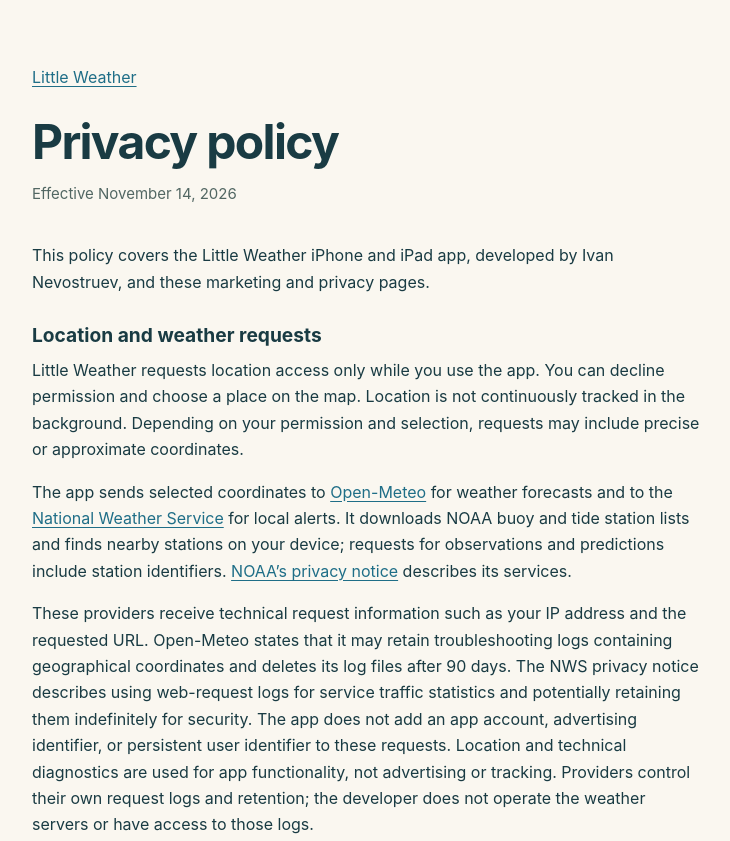
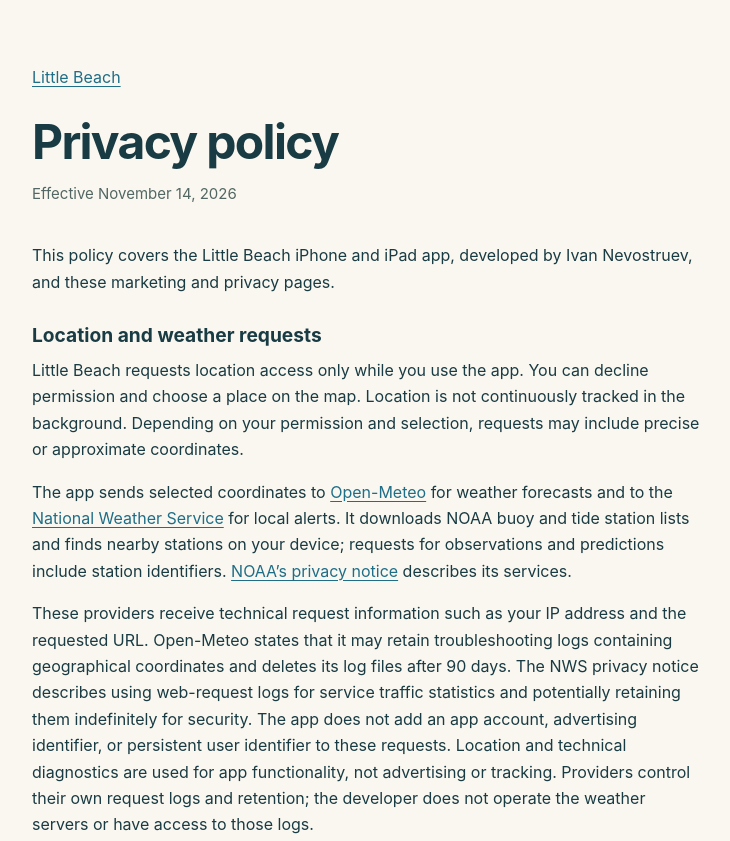
Before and after one commit to nevostruev/nevostruev.github.io, a plain HTML site: page apps/little-weather/privacy.html in a window 1280 px wide. Shown: the top 841 px of the page, without its empty margins (272-1002 px from the left). Drawn offline with Linux system fonts and the light colour scheme.

Commit message:
Rename Little Weather pages to Little Beach

```diff
--- a/apps/little-weather/privacy.html
+++ b/apps/little-weather/privacy.html
@@ -3,8 +3,8 @@
 <head>
   <meta charset="utf-8">
   <meta name="viewport" content="width=device-width, initial-scale=1">
-  <title>Privacy Policy — Little Weather</title>
-  <meta name="description" content="How Little Weather handles location, weather-provider requests, check-ins, iCloud sync, on-device AI, and support.">
+  <title>Privacy Policy — Little Beach</title>
+  <meta name="description" content="How Little Beach handles location, weather-provider requests, check-ins, iCloud sync, on-device AI, and support.">
   <link rel="canonical" href="https://www.nevostruev.com/apps/little-weather/privacy.html">
   <link rel="icon" type="image/png" href="app-icon.png">
   <style>
@@ -33,19 +33,19 @@
 <body>
   <main>
     <header>
-      <a href="index.html">Little Weather</a>
+      <a href="index.html">Little Beach</a>
       <h1 style="margin-top: 24px">Privacy policy</h1>
       <p class="meta">Effective November 14, 2026</p>
     </header>
-    <p>This policy covers the Little Weather iPhone and iPad app, developed by Ivan Nevostruev, and these marketing and privacy pages.</p>
+    <p>This policy covers the Little Beach iPhone and iPad app, developed by Ivan Nevostruev, and these marketing and privacy pages.</p>
     <h2>Location and weather requests</h2>
-    <p>Little Weather requests location access only while you use the app. You can decline permission and choose a place on the map. Location is not continuously tracked in the background. Depending on your permission and selection, requests may include precise or approximate coordinates.</p>
+    <p>Little Beach requests location access only while you use the app. You can decline permission and choose a place on the map. Location is not continuously tracked in the background. Depending on your permission and selection, requests may include precise or approximate coordinates.</p>
     <p>The app sends selected coordinates to <a href="https://open-meteo.com/en/terms">Open-Meteo</a> for weather forecasts and to the <a href="https://www.weather.gov/privacy">National Weather Service</a> for local alerts. It downloads NOAA buoy and tide station lists and finds nearby stations on your device; requests for observations and predictions include station identifiers. <a href="https://www.noaa.gov/protecting-your-privacy">NOAA’s privacy notice</a> describes its services.</p>
     <p>These providers receive technical request information such as your IP address and the requested URL. Open-Meteo states that it may retain troubleshooting logs containing geographical coordinates and deletes its log files after 90 days. The NWS privacy notice describes using web-request logs for service traffic statistics and potentially retaining them indefinitely for security. The app does not add an app account, advertising identifier, or persistent user identifier to these requests. Location and technical diagnostics are used for app functionality, not advertising or tracking. Providers control their own request logs and retention; the developer does not operate the weather servers or have access to those logs.</p>
     <h2>Apple maps, search, and place names</h2>
     <p>Apple processes map requests, place-search text, and locations used to obtain place names through MapKit and geocoding services. Apple handles these requests under its own settings and policies. See <a href="https://www.apple.com/legal/privacy/data/en/apple-maps/">Apple Maps &amp; Privacy</a>.</p>
     <h2>Local settings and check-in history</h2>
-    <p>No Little Weather account is required. Temperature and distance preferences, your custom answer prompt, celebration preferences, and a manually selected beach coordinate and place name are stored on your device. A selected beach is restored on launch; choosing another beach replaces it, and choosing device location clears the saved selection. Weather and alert requests repeat about every ten minutes while the app is active. Check-ins contain calendar dates only, without a saved location or weather. The app stores check-in dates and modification records locally and automatically backs them up and syncs them through Apple’s private iCloud key-value storage when your Apple account and iCloud are available. The developer cannot read your private iCloud check-in history. The app remains usable for check-ins when iCloud is unavailable. Each iCloud account and device-only use has a separate history. Switching accounts does not automatically transfer visits; switching back restores that history. Previous accounts’ local copies, opaque Apple identity tokens, and device-local identifiers used to keep accounts separate remain on this device until app storage is cleared. These tokens and identifiers are not sent to the developer or weather providers.</p>
+    <p>No Little Beach account is required. Temperature and distance preferences, your custom answer prompt, celebration preferences, and a manually selected beach coordinate and place name are stored on your device. A selected beach is restored on launch; choosing another beach replaces it, and choosing device location clears the saved selection. Weather and alert requests repeat about every ten minutes while the app is active. Check-ins contain calendar dates only, without a saved location or weather. The app stores check-in dates and modification records locally and automatically backs them up and syncs them through Apple’s private iCloud key-value storage when your Apple account and iCloud are available. The developer cannot read your private iCloud check-in history. The app remains usable for check-ins when iCloud is unavailable. Each iCloud account and device-only use has a separate history. Switching accounts does not automatically transfer visits; switching back restores that history. Previous accounts’ local copies, opaque Apple identity tokens, and device-local identifiers used to keep accounts separate remain on this device until app storage is cleared. These tokens and identifiers are not sent to the developer or weather providers.</p>
     <p>Saved settings and visit records remain until changed, removed, or their app storage is cleared. Remove a visit in the calendar or use Undo after checking in. A removal record containing its date and modification time is retained locally and in iCloud so an offline device does not restore the deleted visit. If a history exceeds the app’s iCloud backup size limit or iCloud reports a storage limit, all visits remain saved locally and a backup warning appears in Settings and the calendar, and in the import confirmation. Export your check-ins to keep a separate copy. Sync is a current synchronized copy, not a versioned history archive. Removing the app removes local app data but does not erase iCloud records; visits may return on reinstall. Device and iCloud backups are managed by Apple and your settings. Removing local or iCloud app storage does not delete copies you exported elsewhere.</p>
     <p>You can revoke location access in iOS Settings. This stops access to device location, but choosing a location manually still sends that selection to providers. Previously sent requests and provider logs are not deleted by revoking permission. Contact a provider under its privacy notice for questions about data it holds; contact the developer below for help understanding the app’s data handling.</p>
     <h2>Import and clipboard export</h2>
@@ -62,11 +62,11 @@
     <p>If privacy practices change, this page will be updated with a new effective date.</p>
     <footer>
       <nav aria-label="Footer">
-        <a href="index.html">About Little Weather</a>
+        <a href="index.html">About Little Beach</a>
         <a href="privacy.html">Privacy policy</a>
         <a href="mailto:little-weather@nevostruev.com">Contact &amp; support</a>
       </nav>
-      <p>Little Weather by Ivan Nevostruev</p>
+      <p>Little Beach by Ivan Nevostruev</p>
     </footer>
   </main>
 </body>
```
Also changed, not shown: apps/little-weather/index.html (+5 -5 lines).
